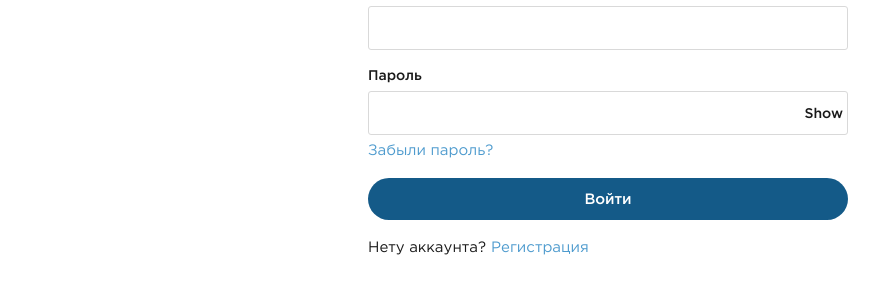
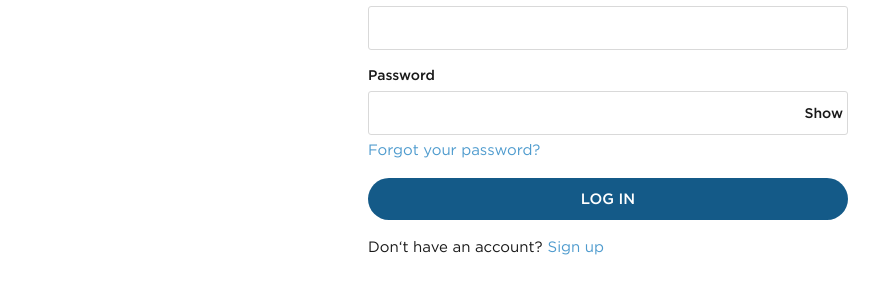
Before and after one commit to SaltGreenson/artgallery-frontend, a Next.js app: page /log-in in a window 1280 px wide. Shown: the part 310-604 px from the top of the page, without its empty margins (32-911 px from the left). Built offline with nearby package versions, Linux system fonts and the light colour scheme.

Commit message:
log-in and sign-up pages was translated into english

```diff
--- a/src/components/forms/LogIn/index.tsx
+++ b/src/components/forms/LogIn/index.tsx
@@ -33,7 +33,7 @@ const LogInForm = (): JSX.Element => {
           <FlexBlock direction="column" gap="8px" width="100%">
             <CustomInput
               variant="default"
-              label="Пароль"
+              label="Password"
               type="password"
               register={register("password", {
                 required: {
@@ -43,16 +43,18 @@ const LogInForm = (): JSX.Element => {
               })}
               error={errors.password && String(errors.password.message)}
             />
-            <CustomLink href="/password-recovery">Забыли пароль?</CustomLink>
+            <CustomLink href="/password-recovery">
+              Forgot your password?
+            </CustomLink>
           </FlexBlock>
 
           <CustomButton type="submit" variant="primary" size="large">
-            Войти
+            LOG IN
           </CustomButton>
 
           <FlexBlock gap="5px">
-            <Paragraph>Нету аккаунта?</Paragraph>
-            <CustomLink href="/sign-up">Регистрация</CustomLink>
+            <Paragraph>Don&lsquo;t have an account?</Paragraph>
+            <CustomLink href="/sign-up">Sign up</CustomLink>
           </FlexBlock>
         </FlexBlock>
       </form>
```
Also changed, not shown: src/components/forms/SignUp/index.tsx (+4 -18 lines).
